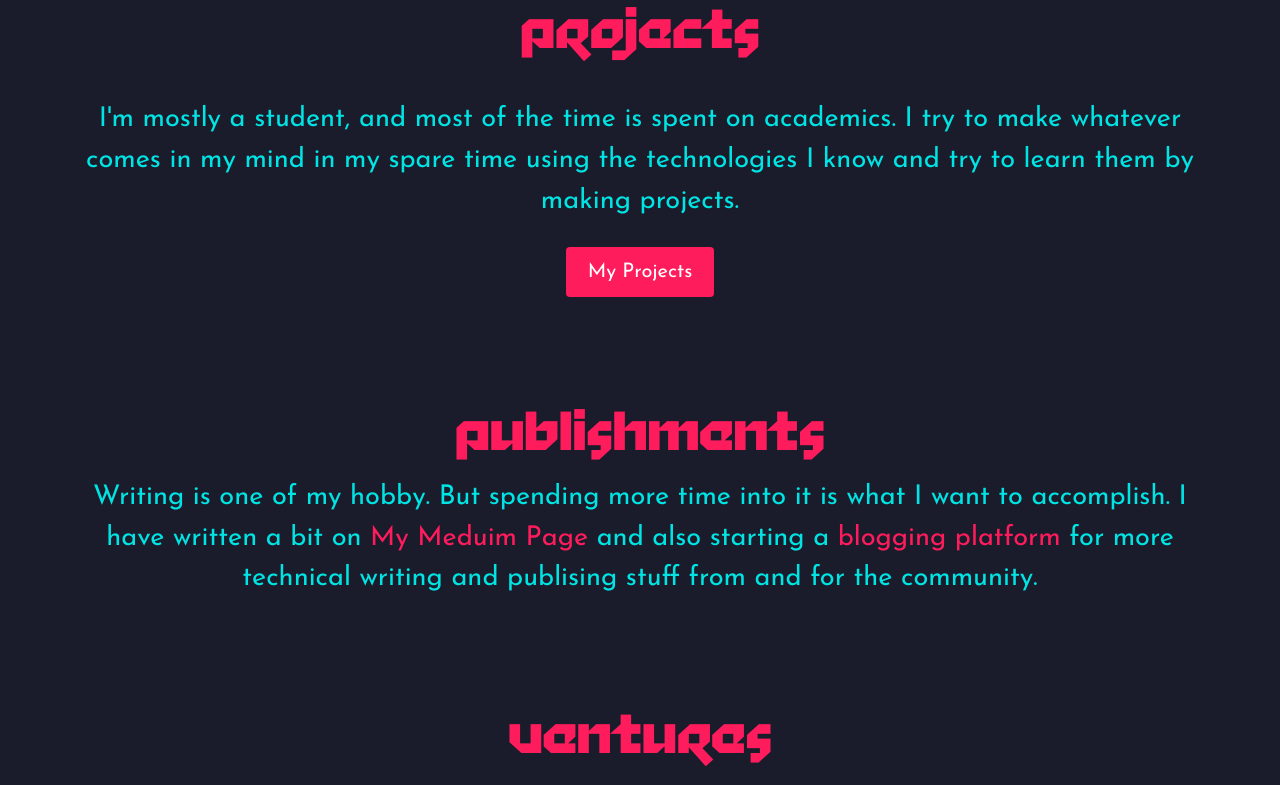
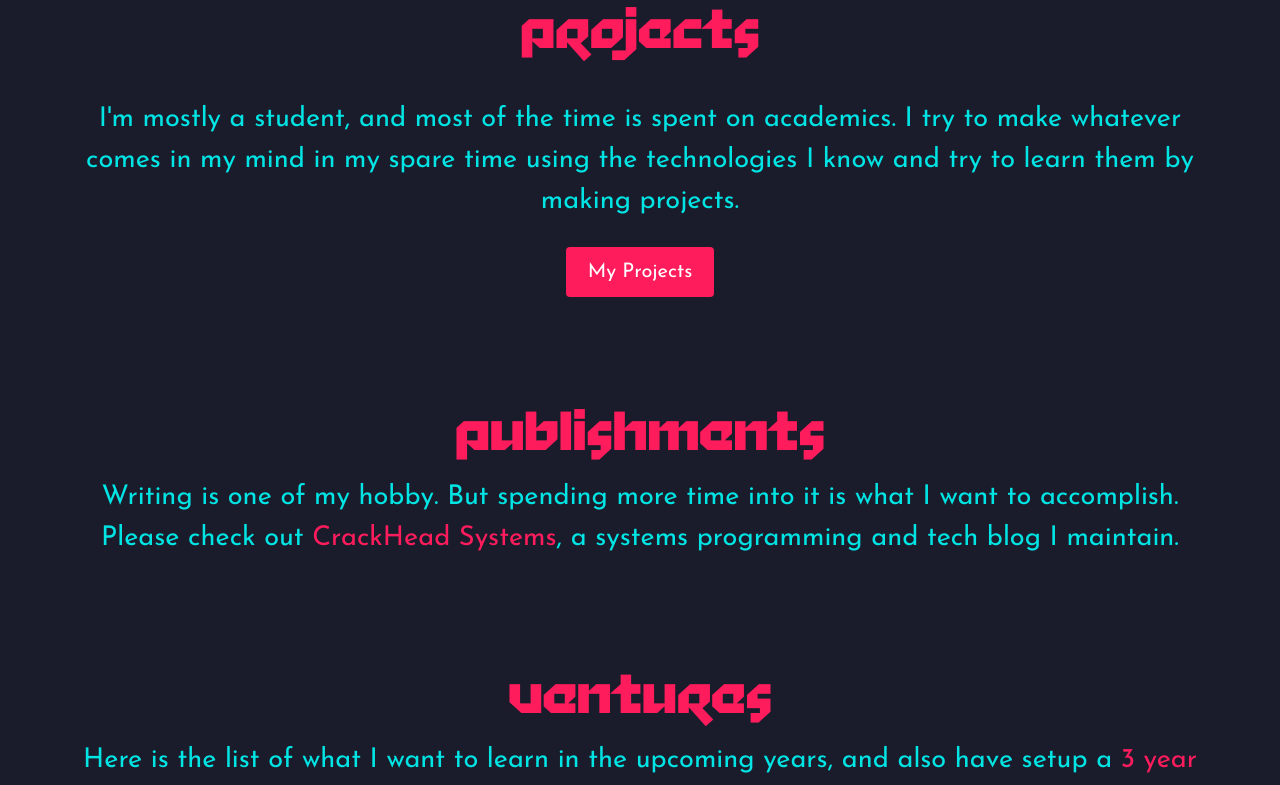
Before and after one commit to ujjwal-kr/mywebsite, a React (Create React App) app: page / in a window 1280 px wide. Shown: the part 1594-2379 px from the top of the page. Built offline with nearby package versions, Linux system fonts and the light colour scheme.

Commit message:
Update home.tsx

```diff
--- a/src/home.tsx
+++ b/src/home.tsx
@@ -111,7 +111,7 @@ function Blog() {
             <Description>
                 <DesHeading className="has-text-primary stiff">Publishments</DesHeading>
                 <Whoami className="text">
-                    Writing is one of my hobby. But spending more time into it is what I want to accomplish. I have written a bit on <a href="https://ujjwalkr.medium.com/">My Meduim Page</a> and also starting a <a href="https://github.com/kekwlabs/kek-blogs">blogging platform</a> for more technical writing and publising stuff from and for the community.
+                    Writing is one of my hobby. But spending more time into it is what I want to accomplish. Please check out <a href="https://crackhead-system.vercel.app">CrackHead Systems</a>, a systems programming and tech blog I maintain.
                 </Whoami>
             </Description>
         </div>
```
